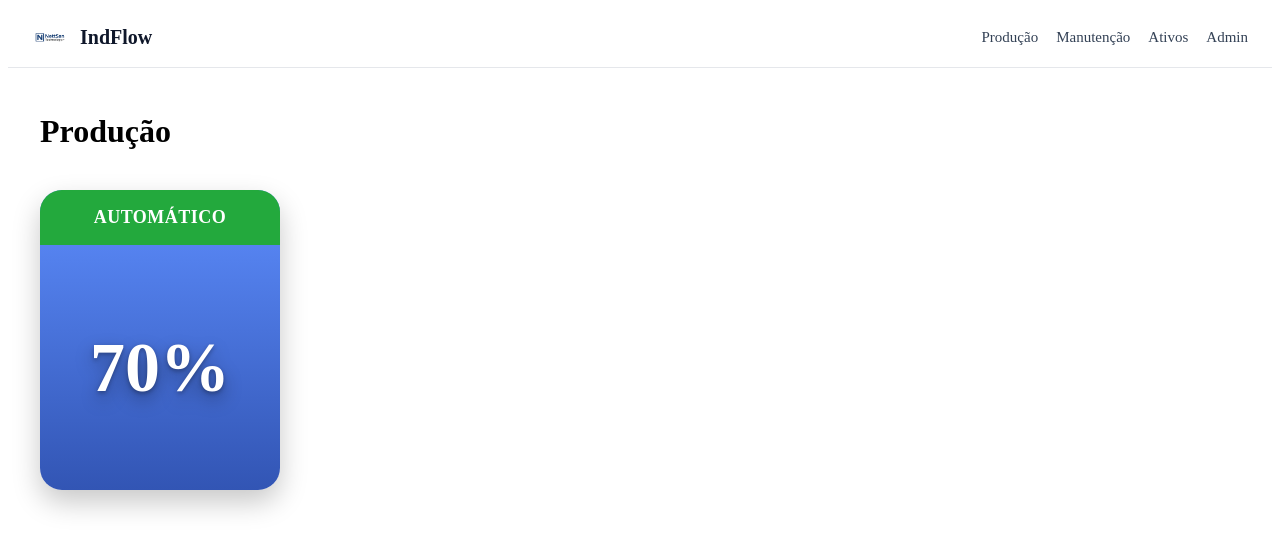
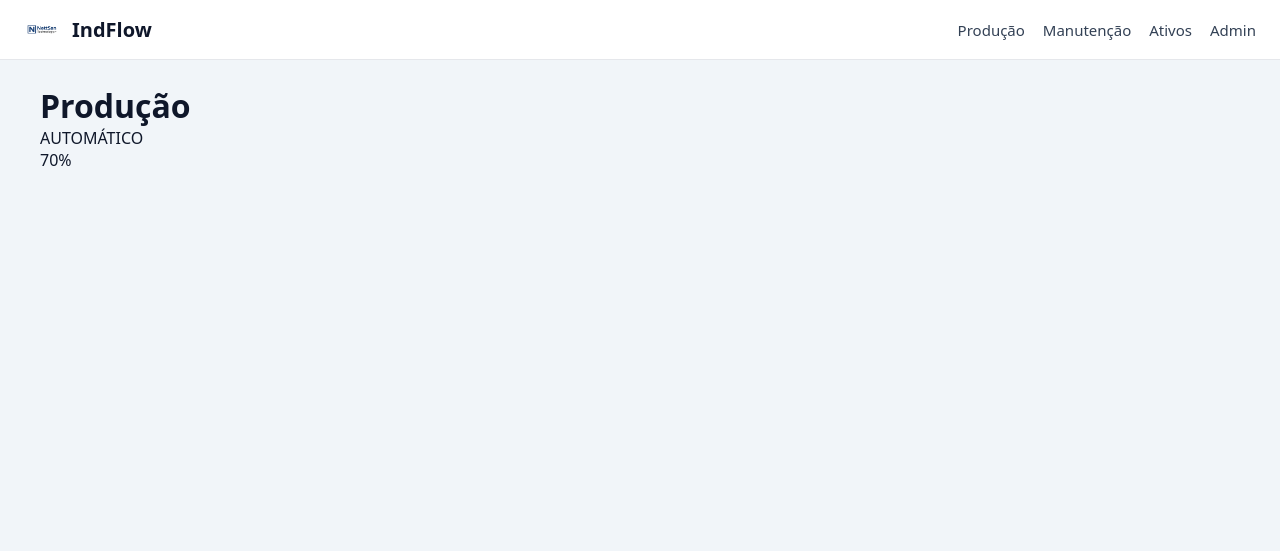
Before and after one commit to NettoSantana/indflow, a Flask app: page /producao/ in a window 1280 px wide. Shown: the top 551 px of the page. Run offline with Flask 3, Linux system fonts and the light colour scheme.

Commit message:
﻿feat: reescrita completa do style.css - padronização industrial premium - melhorias de layout global - unificação de componentes - base sólida para dashboards e futuros módulos

```diff
--- a/static/style.css
+++ b/static/style.css
@@ -1,60 +1,221 @@
-/* ===================================================
-   CARD PREMIUM INDUSTRIAL (padrão da imagem enviada)
-=================================================== */
+/* =========================================================
+   RESET E BASE GERAL
+   ========================================================= */
 
-.machine-grid {
-    display: flex;
-    justify-content: flex-start;
-    margin-top: 40px;
+* {
+  margin: 0;
+  padding: 0;
+  box-sizing: border-box;
+  font-family: system-ui, Arial, sans-serif;
 }
 
-.machine-card {
-    width: 240px;
-    height: 300px;
-
-    background: linear-gradient(180deg, #5d8dfd 0%, #3255b4 100%);
-    border-radius: 22px;
-
-    display: flex;
-    flex-direction: column;
-    overflow: hidden;
-
-    /* Sombra premium */
-    box-shadow: 0px 12px 28px rgba(0, 0, 0, 0.22);
-
-    transition: transform 0.25s ease, box-shadow 0.25s ease;
+body {
+  background: #f1f5f9;
+  color: #0f172a;
+  -webkit-font-smoothing: antialiased;
 }
 
-.machine-card:hover {
-    transform: translateY(-8px);
-    box-shadow: 0px 20px 38px rgba(0, 0, 0, 0.28);
+h1, h2, h3, h4 {
+  font-weight: 700;
 }
 
-.machine-status {
-    height: 55px;
-    background: #23a93d;
-    display: flex;
-    align-items: center;
-    justify-content: center;
-
-    font-size: 18px;
-    font-weight: 800;
-    color: white;
-    letter-spacing: 0.5px;
+a {
+  text-decoration: none;
+  color: inherit;
 }
 
-.machine-value {
-    flex: 1;
+/* =========================================================
+   NAVBAR GERAL (BASE.HTML)
+   ========================================================= */
 
-    display: flex;
-    align-items: center;
-    justify-content: center;
+.navbar {
+  width: 100%;
+  height: 60px;
+  background: #ffffff;
+  border-bottom: 1px solid #e5e7eb;
+  display: flex;
+  justify-content: space-between;
+  align-items: center;
+  padding: 0 24px;
+  position: sticky;
+  top: 0;
+  z-index: 10;
+}
 
-    font-size: 70px;
-    font-weight: 900;
-    color: white;
+.nav-left {
+  display: flex;
+  align-items: center;
+  gap: 12px;
+}
 
-    text-shadow:
-        0px 2px 4px rgba(0,0,0,0.3),
-        0px 8px 18px rgba(0,0,0,0.35);
+.logo {
+  height: 36px;
+  width: auto;
 }
+
+.system-name {
+  font-size: 20px;
+  font-weight: 600;
+  color: #0f172a;
+}
+
+.nav-links {
+  display: flex;
+  align-items: center;
+  gap: 18px;
+}
+
+.nav-links a {
+  font-size: 15px;
+  font-weight: 500;
+  color: #334155;
+}
+
+.nav-links a:hover {
+  color: #0f172a;
+}
+
+/* =========================================================
+   CONTAINER PADRÃO
+   ========================================================= */
+
+.content-area {
+  width: 100%;
+  padding: 26px;
+}
+
+.container {
+  max-width: 1200px;
+  margin: 0 auto;
+}
+
+/* =========================================================
+   CARDS PADRÃO (OUTROS MÓDULOS)
+   ========================================================= */
+
+.card {
+  background: #ffffff;
+  border-radius: 16px;
+  padding: 22px;
+  box-shadow: 0 4px 12px rgba(0,0,0,0.08);
+  border: 1px solid #e5e7eb;
+  margin-bottom: 20px;
+}
+
+.card-title {
+  font-size: 22px;
+  font-weight: 700;
+  margin-bottom: 10px;
+}
+
+/* =========================================================
+   BOTÕES PADRÃO
+   ========================================================= */
+
+.btn {
+  display: inline-block;
+  padding: 10px 16px;
+  border-radius: 10px;
+  font-size: 15px;
+  font-weight: 600;
+  cursor: pointer;
+  transition: 0.2s;
+  border: none;
+}
+
+.btn-primary {
+  background: #2563eb;
+  color: white;
+}
+
+.btn-primary:hover {
+  background: #1e40af;
+}
+
+.btn-success {
+  background: #16a34a;
+  color: white;
+}
+
+.btn-danger {
+  background: #dc2626;
+  color: white;
+}
+
+/* =========================================================
+   INPUTS E FORMULÁRIOS
+   ========================================================= */
+
+input, select {
+  width: 100%;
+  padding: 10px 12px;
+  margin-top: 6px;
+  border-radius: 10px;
+  border: 1px solid #cbd5e1;
+  font-size: 16px;
+}
+
+label {
+  font-size: 16px;
+  font-weight: 600;
+  color: #334155;
+  margin-top: 14px;
+  display: block;
+}
+
+/* =========================================================
+   TABELAS
+   ========================================================= */
+
+.table {
+  width: 100%;
+  border-collapse: collapse;
+  margin-top: 20px;
+}
+
+.table th {
+  background: #e2e8f0;
+  padding: 12px;
+  font-size: 16px;
+  font-weight: 700;
+  border-bottom: 1px solid #cbd5e1;
+}
+
+.table td {
+  padding: 10px;
+  font-size: 16px;
+  border-bottom: 1px solid #e2e8f0;
+}
+
+/* =========================================================
+   LAYOUT PARA MÓDULOS FUTUROS
+   ========================================================= */
+
+.section-title {
+  font-size: 26px;
+  font-weight: 700;
+  margin-bottom: 16px;
+}
+
+.row {
+  display: flex;
+  gap: 20px;
+  flex-wrap: wrap;
+}
+
+.col {
+  flex: 1;
+  min-width: 260px;
+}
+
+/* =========================================================
+   UTILITÁRIOS
+   ========================================================= */
+
+.text-center { text-align: center; }
+.text-right { text-align: right; }
+.text-left { text-align: left; }
+
+.mt-10 { margin-top: 10px; }
+.mt-20 { margin-top: 20px; }
+.mt-30 { margin-top: 30px; }
```
Also changed, not shown: commitmsg.txt (+5 -7 lines).
